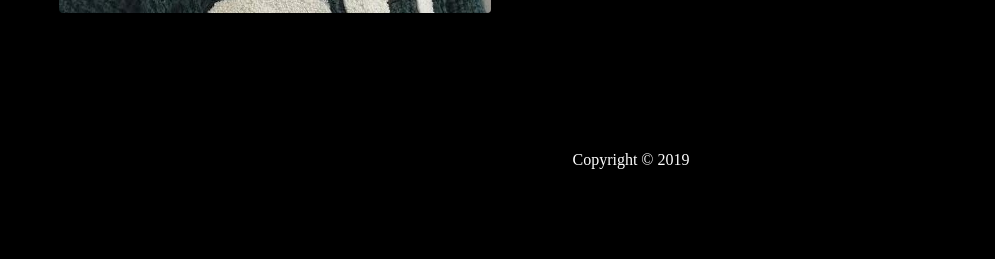
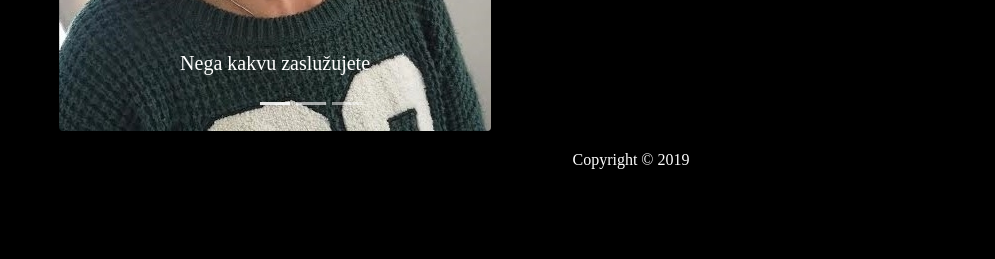
Before and after one commit to MilicM99/milicm99.github.com, a plain HTML site: page index.html in a window 1280 px wide. Shown: the part 622-881 px from the top of the page, without its empty margins (9-1004 px from the left). Before the commit the page ends 800 px from the top, so only its background shows below. Drawn offline with nearby package versions, Linux system fonts and the light colour scheme.

Commit message:
Update index.css

```diff
--- a/index.css
+++ b/index.css
@@ -20,6 +20,7 @@ main{
     width: 100%;
     height: 100%;
     display: flex;
+    margin: 10% 0 10% 0;
 }
 
 
```
